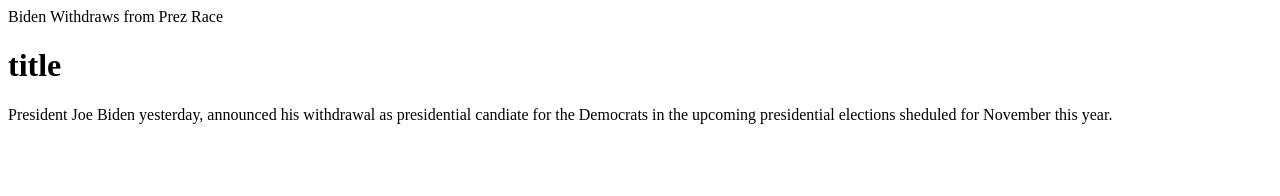
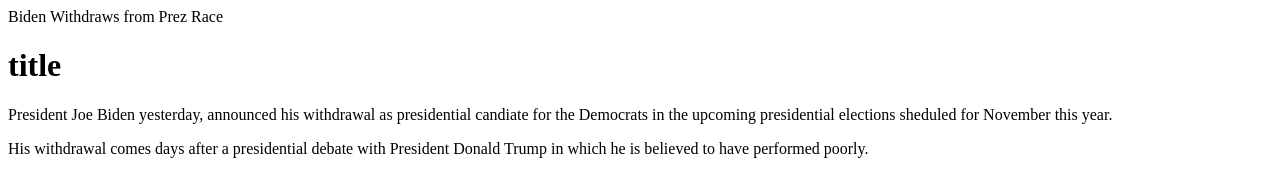
Before and after one commit to marlvin900/News, a plain HTML site: page index.html in a window 1280 px wide. Drawn offline with Linux system fonts and the light colour scheme.

Commit message:
paragraph on debate

```diff
--- a/index.html
+++ b/index.html
@@ -10,4 +10,5 @@
 <body>
 </body>
 <p> President Joe Biden yesterday, announced his withdrawal as presidential candiate for the Democrats in the upcoming presidential elections sheduled for November this year.</p>
+<p> His withdrawal comes days after a presidential debate with President Donald Trump in which he is believed to have performed poorly.</p>
 </html>
```
